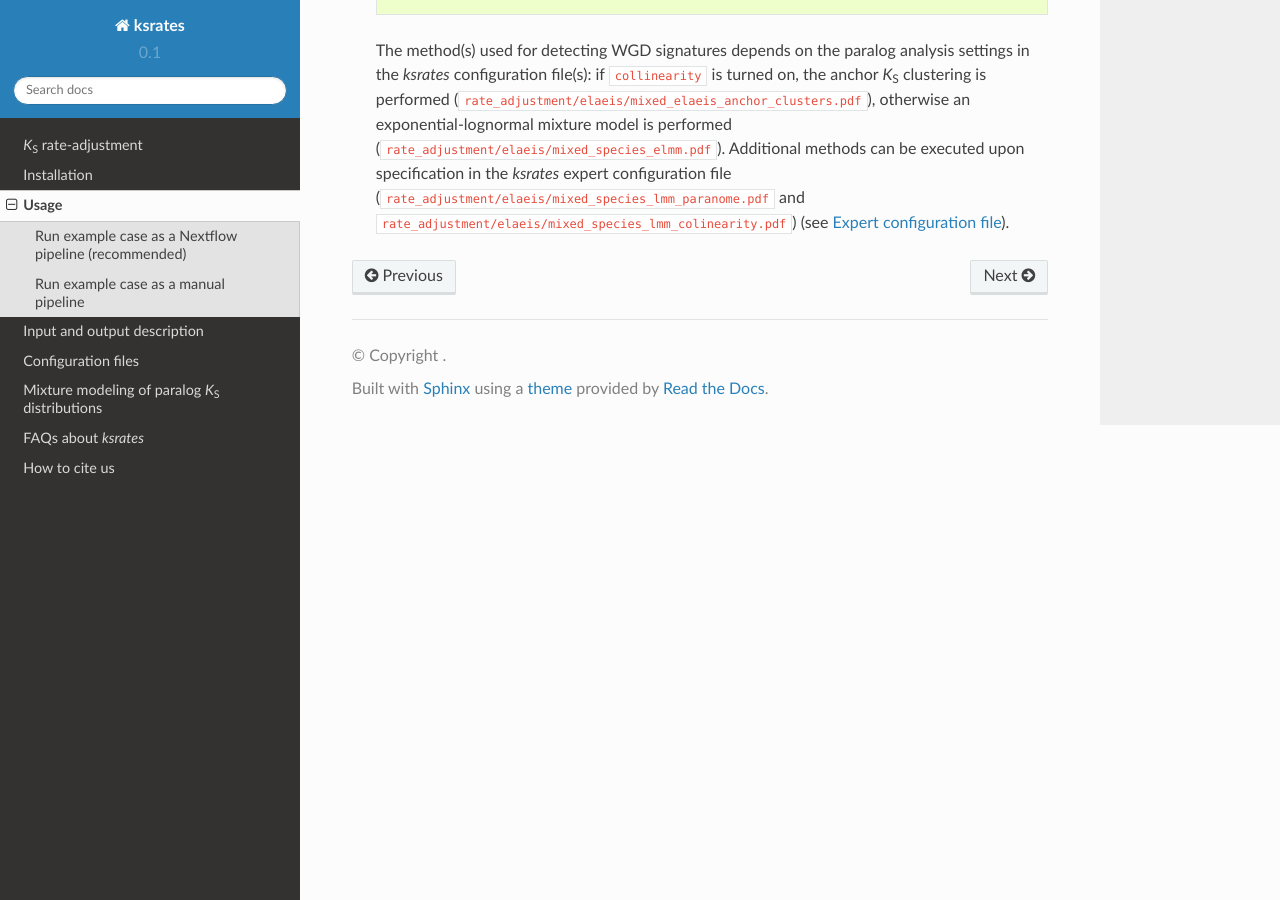
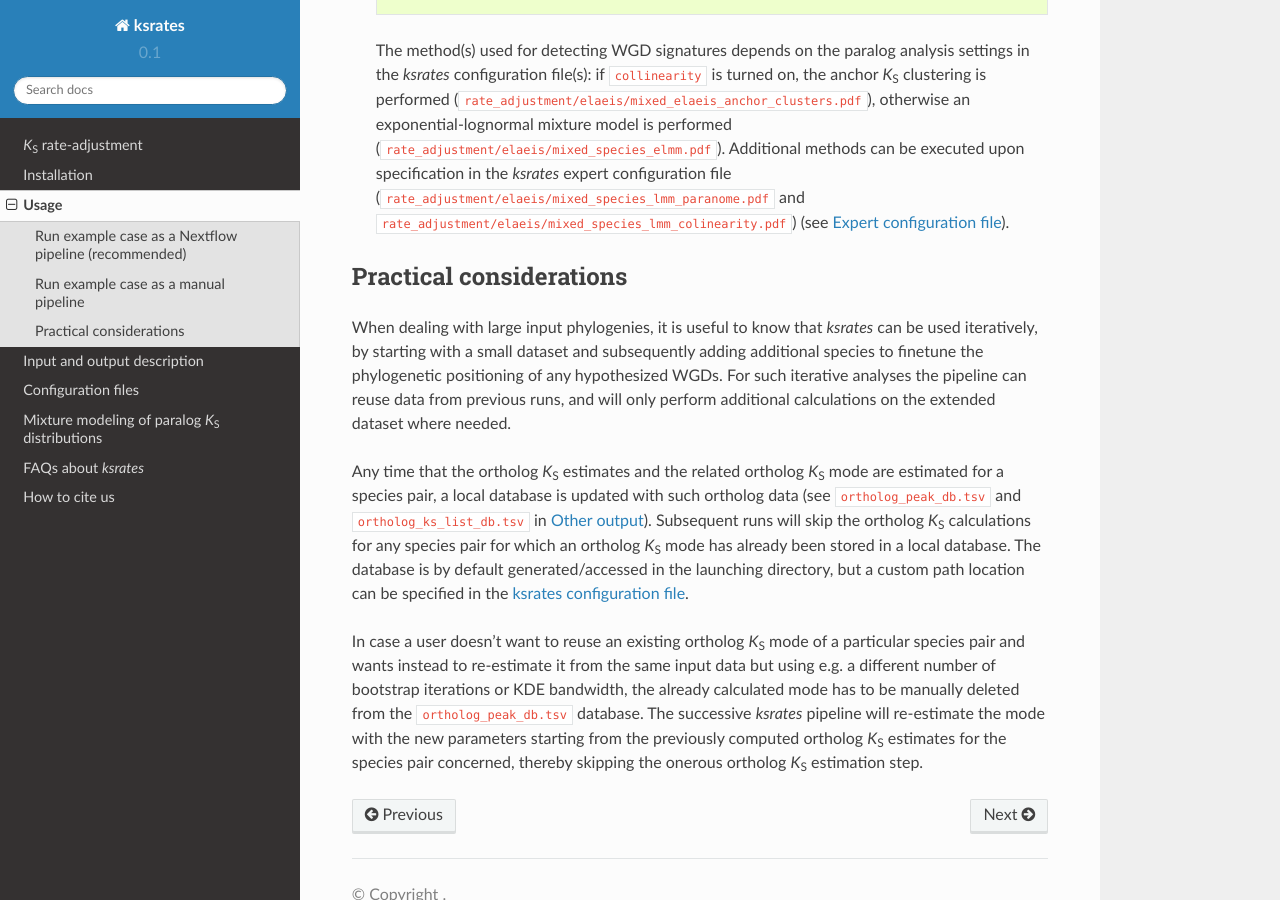
Before and after one commit to VIB-PSB/ksrates, a Sphinx documentation site: the page built from doc/source/usage.rst, in a window 1280 px wide and 900 px high, scrolled down 5422 px. Built offline with Sphinx 7.4.7 and the Read the Docs theme 2.0.0, drawn with Linux system fonts in a browser that asks for light colours.

Commit message:
Add "Practical considerations" to usage docs

```diff
--- a/doc/source/input_output.rst
+++ b/doc/source/input_output.rst
@@ -126,6 +126,10 @@ Nextflow log files
     * ``species1_species2.ks.tsv`` lists the *K*:sub:`S` estimate (column 9 ``Ks``) for every one-to-one ortholog pair found. The tabular file format is identical to the paralog ``.ks.tsv`` file described above. However, the gene family, tree node and weight columns can be ignored since each ortholog "family" is composed of only two members.
 
 
+
+
+.. _`other_output`:
+
 Other output
 ------------
 
--- a/doc/source/usage.rst
+++ b/doc/source/usage.rst
@@ -165,3 +165,15 @@ The order of execution of the single commands to run the whole workflow is the f
         ksrates paralogs-analyses config_elaeis.txt
 
     The method(s) used for detecting WGD signatures depends on the paralog analysis settings in the *ksrates* configuration file(s): if ``collinearity`` is turned on, the anchor *K*:sub:`S` clustering is performed (``rate_adjustment/elaeis/mixed_elaeis_anchor_clusters.pdf``), otherwise an exponential-lognormal mixture model is performed (``rate_adjustment/elaeis/mixed_species_elmm.pdf``). Additional methods can be executed upon specification in the *ksrates* expert configuration file (``rate_adjustment/elaeis/mixed_species_lmm_paranome.pdf`` and ``rate_adjustment/elaeis/mixed_species_lmm_colinearity.pdf``) (see :ref:`expert_config_section`).
+
+
+
+Practical considerations
+========================
+
+When dealing with large input phylogenies, it is useful to know that *ksrates* can be used iteratively, by starting with a small dataset and subsequently adding additional species to finetune the phylogenetic positioning of any hypothesized WGDs.
+For such iterative analyses the pipeline can reuse data from previous runs, and will only perform additional calculations on the extended dataset where needed.
+
+Any time that the ortholog *K*:sub:`S` estimates and the related ortholog *K*:sub:`S` mode are estimated for a species pair, a local database is updated with such ortholog data (see ``ortholog_peak_db.tsv`` and ``ortholog_ks_list_db.tsv`` in :ref:`other_output`). Subsequent runs will skip the ortholog *K*:sub:`S` calculations for any species pair for which an ortholog *K*:sub:`S` mode has already been stored in a local database. The database is by default generated/accessed in the launching directory, but a custom path location can be specified in the :ref:`pipeline_config_section`.
+
+In case a user doesn't want to reuse an existing ortholog *K*:sub:`S` mode of a particular species pair and wants instead to re-estimate it from the same input data but using e.g. a different number of bootstrap iterations or KDE bandwidth, the already calculated mode has to be manually deleted from the ``ortholog_peak_db.tsv`` database. The successive *ksrates* pipeline will re-estimate the mode with the new parameters starting from the previously computed ortholog *K*:sub:`S` estimates for the species pair concerned, thereby skipping the onerous ortholog *K*:sub:`S` estimation step.
```
